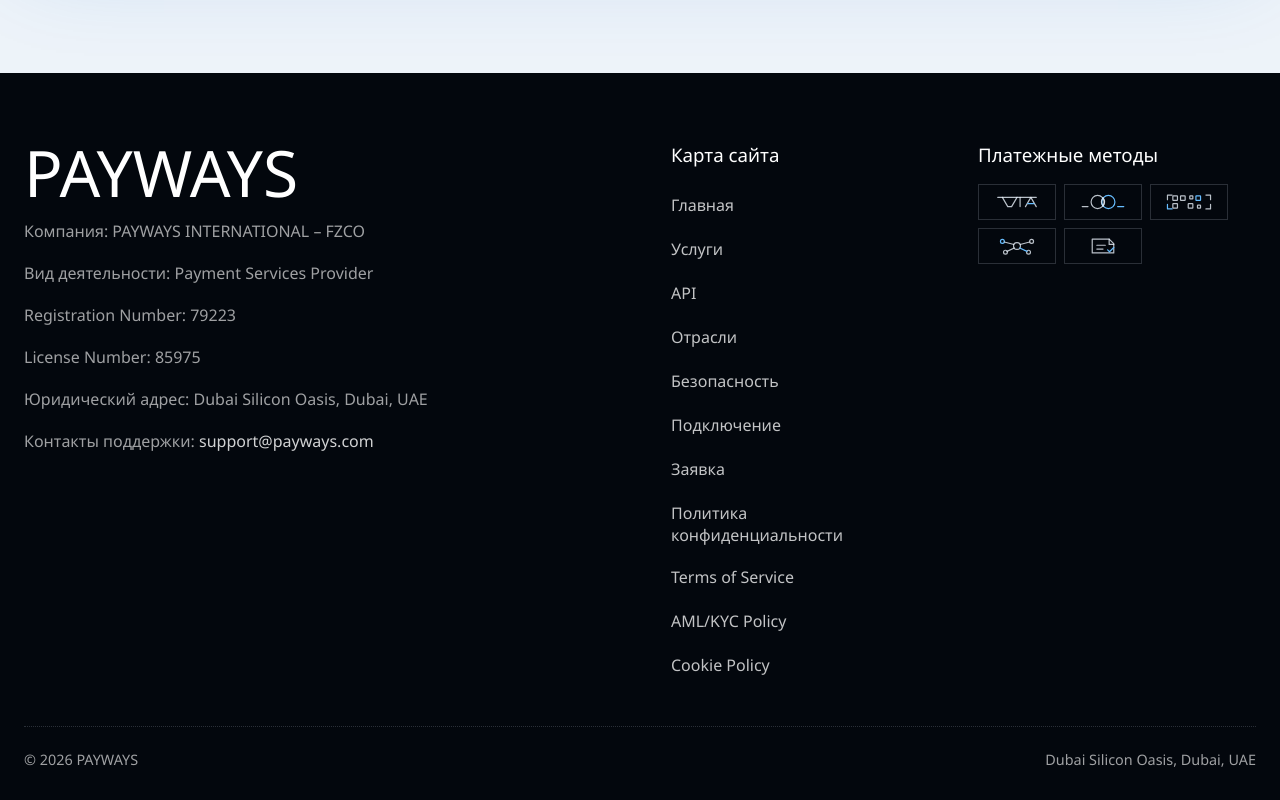
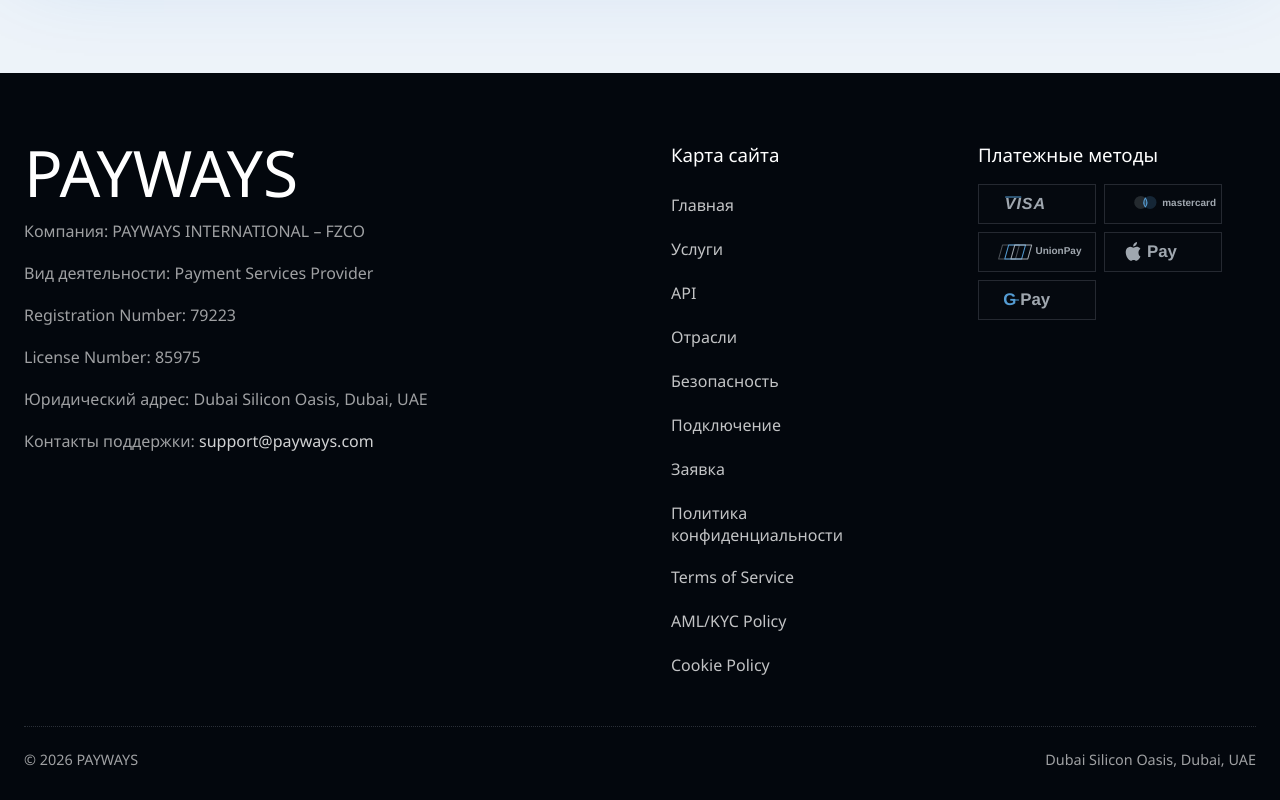
Before and after one commit to avvolkova13/Pay, a Next.js app: page / in a window 1280 px wide. Shown: the part 9317-10117 px from the top of the page. Built offline with nearby package versions, Linux system fonts and the light colour scheme.

Commit message:
Update footer payment method logos

```diff
--- a/src/app/globals.css
+++ b/src/app/globals.css
@@ -3254,39 +3254,95 @@
 
 .method-logo {
   display: inline-flex;
-  width: 78px;
-  height: 36px;
+  width: 118px;
+  height: 40px;
   align-items: center;
   justify-content: center;
-  padding: 4px 8px;
+  padding: 6px 12px;
   border: 1px solid var(--line-dark);
-  color: var(--blue-2);
+  background: rgba(255, 255, 255, 0.015);
+  color: rgba(238, 246, 255, 0.82);
+  opacity: 0.82;
+  transition:
+    border-color 220ms ease,
+    box-shadow 220ms ease,
+    color 220ms ease,
+    opacity 220ms ease,
+    transform 220ms ease;
+}
+
+.method-logo:hover {
+  border-color: rgba(43, 139, 255, 0.62);
+  box-shadow: 0 0 18px rgba(43, 139, 255, 0.16);
+  color: rgba(255, 255, 255, 0.96);
+  opacity: 1;
+  transform: translateY(-1px);
 }
 
 .method-logo svg {
   width: 100%;
-  height: 28px;
+  height: 30px;
   overflow: visible;
 }
 
-.method-logo path,
-.method-logo circle,
-.method-logo rect {
+.payment-wordmark {
+  fill: currentColor;
+  stroke: none;
+  font-family: Arial, Helvetica, sans-serif;
+  font-weight: 700;
+  letter-spacing: 0;
+}
+
+.payment-wordmark-visa {
+  font-size: 21px;
+  font-style: italic;
+  letter-spacing: 1.2px;
+}
+
+.payment-wordmark-small {
+  font-size: 13px;
+}
+
+.payment-wordmark-pay {
+  font-size: 22px;
+  font-weight: 600;
+}
+
+.payment-wordmark-google {
+  fill: var(--blue-2);
+  font-size: 22px;
+  font-weight: 700;
+}
+
+.payment-stroke,
+.payment-accent {
   fill: none;
-  stroke: rgba(238, 246, 255, 0.78);
-  stroke-width: 1.55;
+  stroke: currentColor;
+  stroke-width: 1.35;
   stroke-linecap: round;
   stroke-linejoin: round;
 }
 
-.method-logo rect {
-  rx: 0.6px;
-}
-
-.method-logo path:nth-last-child(1),
-.method-logo circle:nth-child(2),
-.method-logo rect:nth-child(5) {
+.payment-muted-stroke {
+  opacity: 0.46;
+}
+
+.payment-accent {
   stroke: var(--blue-2);
+}
+
+.payment-fill,
+.payment-accent-fill {
+  fill: currentColor;
+  stroke: none;
+}
+
+.payment-accent-fill {
+  fill: var(--blue-2);
+}
+
+.payment-soft-fill {
+  opacity: 0.2;
 }
 
 .footer-bottom {
--- a/src/components/Footer.tsx
+++ b/src/components/Footer.tsx
@@ -3,71 +3,76 @@
 import { routePairs, type Dictionary, type Locale } from "@/i18n";
 
 function PaymentMethodLogo({ label }: { label: string }) {
-  if (label === "Mastercard") {
+  if (label === "Visa") {
     return (
-      <svg viewBox="0 0 78 28" focusable="false" aria-hidden="true">
-        <circle cx="32" cy="14" r="8.5" />
-        <circle cx="46" cy="14" r="8.5" />
-        <path d="M39 8.3a9.8 9.8 0 0 1 0 11.4 9.8 9.8 0 0 1 0-11.4Z" />
-        <path d="M12 20h7.5" />
-        <path d="M58 20h8" />
+      <svg viewBox="0 0 120 36" focusable="false" aria-hidden="true">
+        <text className="payment-wordmark payment-wordmark-visa" x="18" y="24">
+          VISA
+        </text>
+        <path className="payment-accent" d="M19 9h20" />
       </svg>
     );
   }
 
-  if (label === "QR") {
+  if (label === "Mastercard") {
     return (
-      <svg viewBox="0 0 78 28" focusable="false" aria-hidden="true">
-        <rect x="18" y="6" width="6" height="6" />
-        <rect x="18" y="16" width="6" height="6" />
-        <rect x="28" y="6" width="6" height="6" />
-        <rect x="40" y="6" width="4" height="4" />
-        <rect x="48" y="6" width="6" height="6" />
-        <rect x="38" y="16" width="6" height="6" />
-        <rect x="50" y="18" width="4" height="4" />
-        <path d="M11 11V5h6" />
-        <path d="M61 5h6v6" />
-        <path d="M67 17v6h-6" />
-        <path d="M17 23h-6v-6" />
+      <svg viewBox="0 0 120 36" focusable="false" aria-hidden="true">
+        <circle className="payment-fill payment-soft-fill" cx="31" cy="16" r="8.5" />
+        <circle className="payment-accent-fill payment-soft-fill" cx="43" cy="16" r="8.5" />
+        <path className="payment-accent" d="M37 10.1a10.3 10.3 0 0 1 0 11.8 10.3 10.3 0 0 1 0-11.8Z" />
+        <text className="payment-wordmark payment-wordmark-small" x="59" y="20">
+          mastercard
+        </text>
       </svg>
     );
   }
 
-  if (label === "Payouts") {
+  if (label === "UnionPay") {
     return (
-      <svg viewBox="0 0 78 28" focusable="false" aria-hidden="true">
-        <circle cx="39" cy="14" r="4.5" />
-        <circle cx="20" cy="8" r="2.5" />
-        <circle cx="58" cy="8" r="2.5" />
-        <circle cx="24" cy="22" r="2.5" />
-        <circle cx="54" cy="22" r="2.5" />
-        <path d="M35 12 22.5 8.8" />
-        <path d="M43 12 55.5 8.8" />
-        <path d="M35.5 16.5 26 21" />
-        <path d="M42.5 16.5 52 21" />
+      <svg viewBox="0 0 120 36" focusable="false" aria-hidden="true">
+        <path className="payment-stroke payment-muted-stroke" d="M15 9h22l-5 18H10z" />
+        <path className="payment-accent" d="M23 9h22l-5 18H18z" />
+        <path className="payment-stroke" d="M31 9h22l-5 18H26z" />
+        <text className="payment-wordmark payment-wordmark-small" x="58" y="21">
+          UnionPay
+        </text>
       </svg>
     );
   }
 
-  if (label === "Invoices") {
+  if (label === "Apple Pay") {
     return (
-      <svg viewBox="0 0 78 28" focusable="false" aria-hidden="true">
-        <path d="M25 5h22l6 6v12H25z" />
-        <path d="M47 5v7h6" />
-        <path d="M31 13h11" />
-        <path d="M31 18h8" />
-        <path d="m45 19 2.5 2.5L53 16" />
+      <svg viewBox="0 0 120 36" focusable="false" aria-hidden="true">
+        <path
+          className="payment-fill"
+          d="M28 18.4c0-3.1 2.5-4.6 2.6-4.7-1.5-2.1-3.7-2.4-4.5-2.5-1.9-.2-3.7 1.1-4.7 1.1-1 0-2.4-1.1-4-1.1-2 0-3.9 1.2-5 3-2.1 3.7-.5 9.1 1.5 12.1 1 1.5 2.2 3 3.8 3s2.1-1 4-1 2.4 1 4 1 2.7-1.5 3.7-3c.8-1.1 1.1-2.3 1.2-2.3-.1 0-2.6-1-2.6-5.6ZM24.9 9c.9-1 1.4-2.5 1.2-3.9-1.2.1-2.8.9-3.6 1.9-.8.9-1.5 2.4-1.3 3.8 1.4.1 2.8-.7 3.7-1.8Z"
+        />
+        <text className="payment-wordmark payment-wordmark-pay" x="39" y="24">
+          Pay
+        </text>
+      </svg>
+    );
+  }
+
+  if (label === "Google Pay") {
+    return (
+      <svg viewBox="0 0 120 36" focusable="false" aria-hidden="true">
+        <text className="payment-wordmark payment-wordmark-google" x="16" y="24">
+          G
+        </text>
+        <text className="payment-wordmark payment-wordmark-pay" x="38" y="24">
+          Pay
+        </text>
+        <path className="payment-accent" d="M28 18h8" />
       </svg>
     );
   }
 
   return (
-    <svg viewBox="0 0 78 28" focusable="false" aria-hidden="true">
-      <path d="M14 8h50" />
-      <path d="m20 8 7 12h5l7-12" />
-      <path d="M43 20V8" />
-      <path d="M50 20 57 8l7 12" />
-      <path d="M53 16h8" />
+    <svg viewBox="0 0 120 36" focusable="false" aria-hidden="true">
+      <text className="payment-wordmark payment-wordmark-small" x="18" y="22">
+        {label}
+      </text>
     </svg>
   );
 }
--- a/src/i18n.ts
+++ b/src/i18n.ts
@@ -179,7 +179,7 @@
       supportLabel: "Контакты поддержки:",
       sitemap: "Карта сайта",
       methods: "Платежные методы",
-      badges: ["VISA", "Mastercard", "QR", "Payouts", "Invoices"],
+      badges: ["Visa", "Mastercard", "UnionPay", "Apple Pay", "Google Pay"],
       legal: ["Политика конфиденциальности", "Terms of Service", "AML/KYC Policy", "Cookie Policy"]
     },
     legal: {
@@ -386,7 +386,7 @@
       supportLabel: "Support contacts:",
       sitemap: "Sitemap",
       methods: "Payment methods",
-      badges: ["VISA", "Mastercard", "QR", "Payouts", "Invoices"],
+      badges: ["Visa", "Mastercard", "UnionPay", "Apple Pay", "Google Pay"],
       legal: ["Privacy Policy", "Terms of Service", "AML/KYC Policy", "Cookie Policy"]
     },
     legal: {
```
